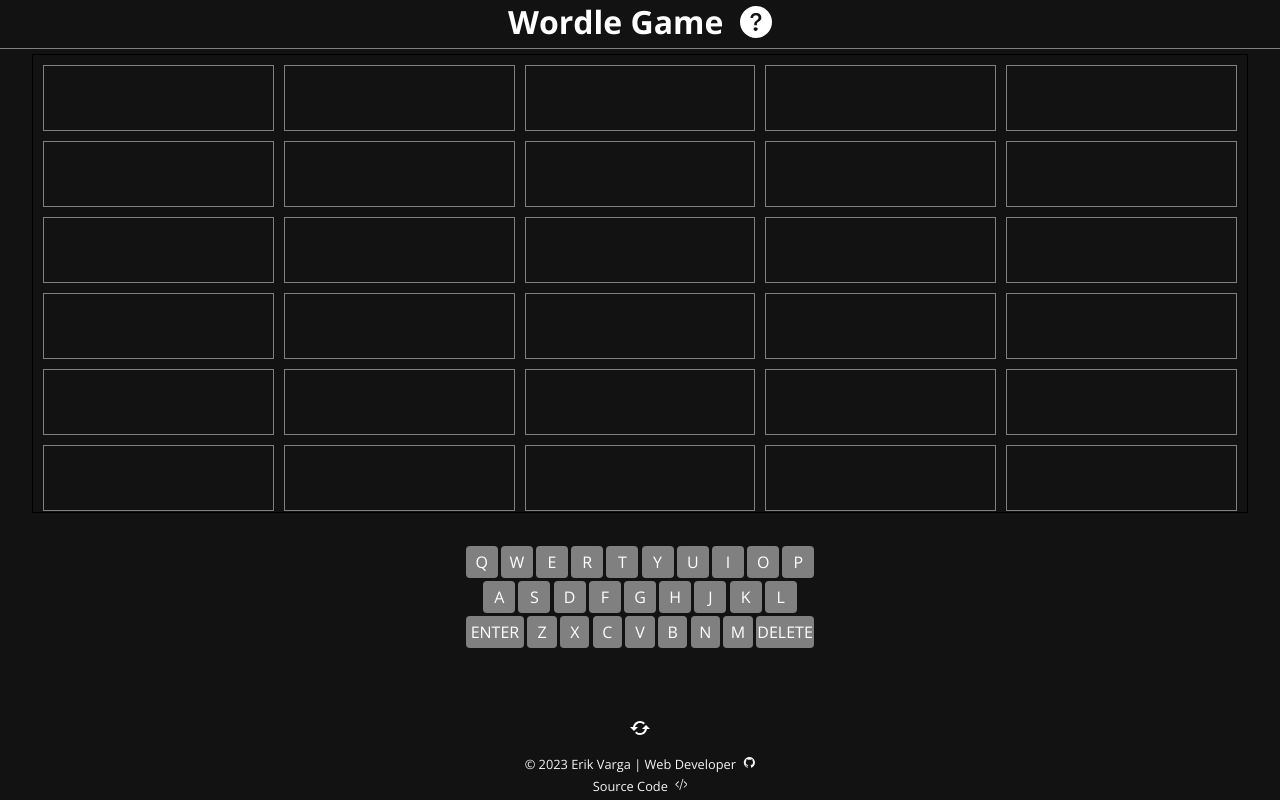
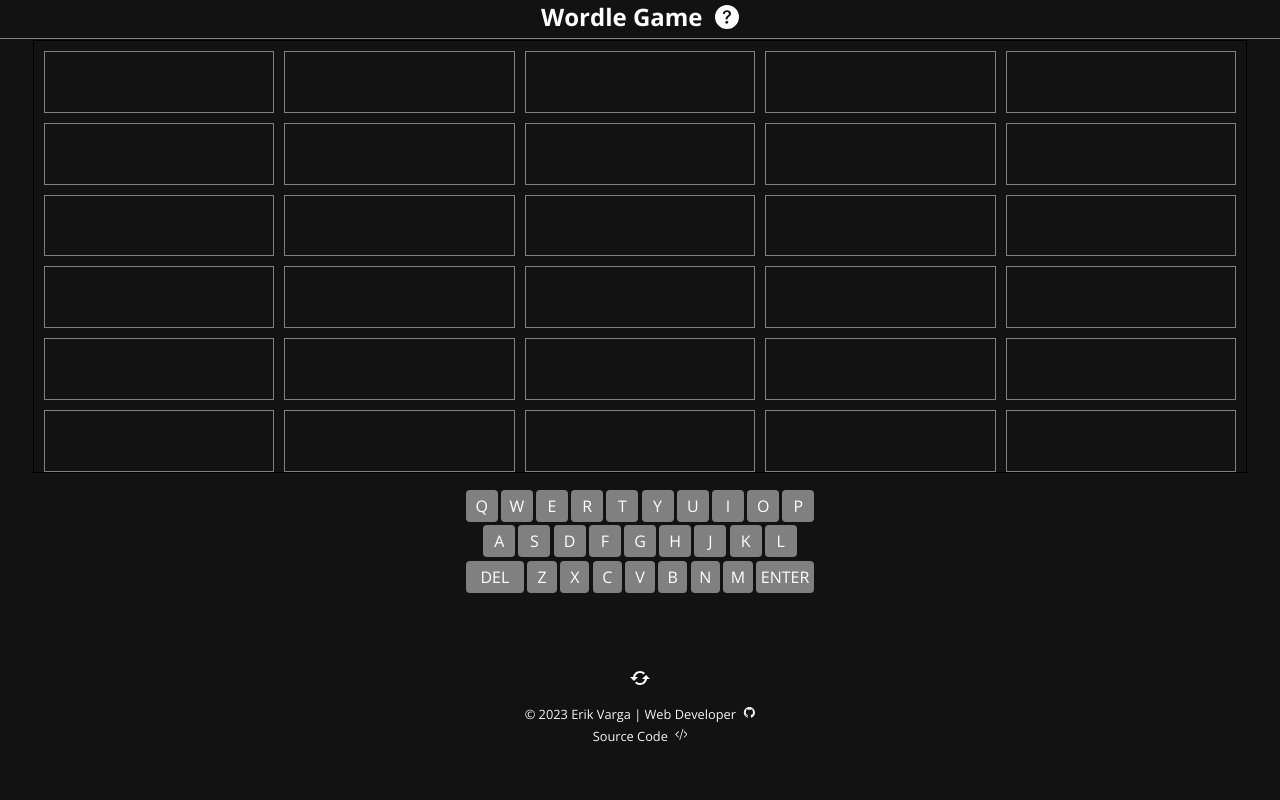
Before and after one commit to Erik-Varga/react-wordle-game, a React (Create React App) app: page / in a window 1280 px wide. Built offline with nearby package versions, Linux system fonts and the light colour scheme.

Commit message:
adjusted styling

```diff
--- a/src/App.css
+++ b/src/App.css
@@ -38,15 +38,16 @@ nav h1 {
   margin: 0;
   font-family: inherit;
   color: white;
-  font-size: 2rem;
+  font-size: 1.5rem;
 }
 
 .game {
   width: 100%;
-  height: calc(100vh - 140px);
+  height: 100%;
+  height: calc(100vh - 180px);
   display: flex;
   align-items: center;
-  padding-top: 5px;
+  padding: 1px;
   flex-direction: column;
 }
 
@@ -94,7 +95,7 @@ nav h1 {
 .keyboard {
   width: 22rem;
   height: 4rem;
-  margin-top: 2rem;
+  margin-top: 1rem;
 }
 
 .line1,
--- a/src/components/Keyboard.js
+++ b/src/components/Keyboard.js
@@ -66,11 +66,11 @@ function Keyboard() {
         })}
       </div>
       <div className="line3">
-        <Key keyVal={"ENTER"} bigKey />
+        <Key keyVal={"DEL"} bigKey />
         {keys3.map((key) => {
           return <Key keyVal={key} disabled={disabledLetters.includes(key)} />;
         })}
-        <Key keyVal={"DELETE"} bigKey />
+        <Key keyVal={"ENTER"} bigKey />
       </div>
     </div>
   );
```
Also changed, not shown: src/components/Timer.js (deleted, +0 -40 lines), src/wordle-bank.txt.
